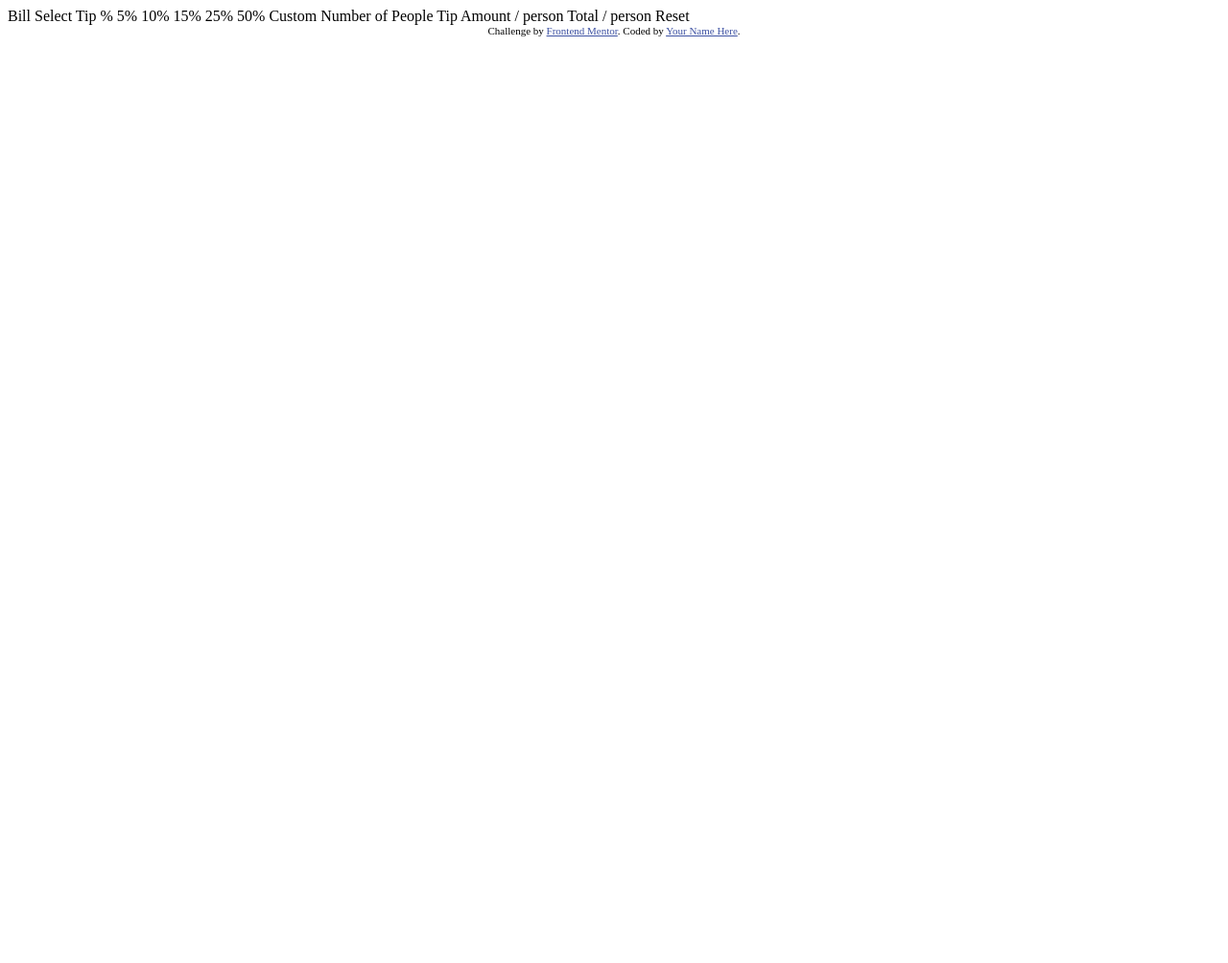
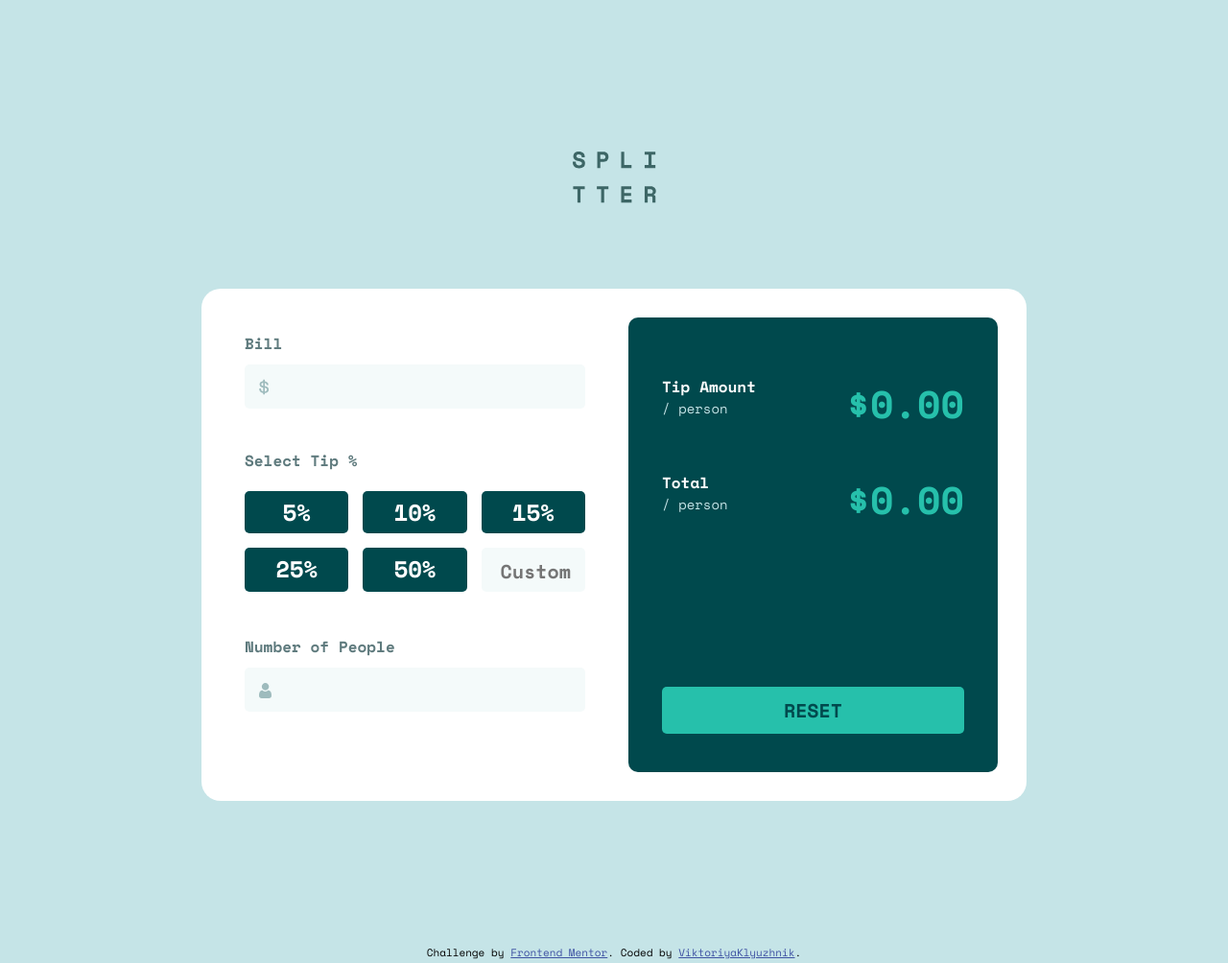
Before and after one commit to ViktoriyaKlyuzhnik/tip-calc-app, a plain HTML site: page index.html in a window 1280 px wide. Shown: the whole page at 96% size. Before the commit the page ends 800 px from the top, so only its background shows below. Drawn offline with nearby package versions, Linux system fonts and the light colour scheme.

Commit message:
Add HTML & CSS for desktop
Добавлена разметка и стили для десктопной версии

```diff
--- a/index.html
+++ b/index.html
@@ -5,6 +5,12 @@
   <meta name="viewport" content="width=device-width, initial-scale=1.0"> <!-- displays site properly based on user's device -->
 
   <link rel="icon" type="image/png" sizes="32x32" href="./images/favicon-32x32.png">
+
+  <link rel="preconnect" href="https://fonts.googleapis.com">
+  <link rel="preconnect" href="https://fonts.gstatic.com" crossorigin>
+  <link href="https://fonts.googleapis.com/css2?family=Space+Mono:wght@400;500;700&display=swap" rel="stylesheet">
+
+  <link rel="stylesheet" href="styles.css">
 
   <title>Frontend Mentor | Tip calculator app</title>
 
@@ -15,30 +21,71 @@
   </style>
 </head>
 <body>
+  <div class="wrapper">
+    <div class="logo">
+      <img src="./images/logo.svg" alt="SPLITTER">
+    </div>
+    <div class="card">
+      <div class="card__input-data">
+        <div class="card__bill">
+          <h4 class="card__lable">Bill</h4>
+          <div class="card__input">
+            <input type="text">
+            <span><img src="./images/icon-dollar.svg" alt="$"></span>
+          </div>
+        </div>
 
-  Bill
+        <div class="card__select-tip">
+          <h4 class="card__lable">Select Tip %</h4>
+          <div class="card__tips">
+            <div class="card__tip">5%</div>
+            <div class="card__tip">10%</div>
+            <div class="card__tip">15%</div>
+            <div class="card__tip">25%</div>
+            <div class="card__tip">50%</div>
+            <div class="card__tip-custom">
+              <input type="text" placeholder="Custom">
+            </div>
+          </div>
+        </div>
 
-  Select Tip %
-  5%
-  10%
-  15%
-  25%
-  50%
-  Custom
+        <div class="card__people">
+          <h4 class="card__lable">Number of People</h4>
+          <div class="card__input">
+            <input type="text">
+            <span><img src="./images/icon-person.svg" alt="Person"></span>
+          </div>
 
-  Number of People
+        </div>
+      </div>
+      <div class="card__output-data">
+        <div class="amount">
+          <div class="text">
+            <h4 class="card__lable">Tip Amount</h4>
+            <p>/ person</p>
+          </div>
+          <div class="value">
+            $0.00
+          </div>
 
-  Tip Amount
-  / person
-
-  Total
-  / person
-
-  Reset
+        </div>
+        <div class="total">
+          <div class="text">
+            <h4 class="card__lable">Total</h4>
+            <p>/ person</p>
+          </div>
+          <div class="value">
+            $0.00
+          </div>
+        </div>
+        <button class="btn-reset">Reset</button>
+      </div>
+    </div>
+  </div>
 
   <div class="attribution">
     Challenge by <a href="https://www.frontendmentor.io?ref=challenge" target="_blank">Frontend Mentor</a>.
-    Coded by <a href="#">Your Name Here</a>.
+    Coded by <a href="https://www.frontendmentor.io/profile/ViktoriyaKlyuzhnik">ViktoriyaKlyuzhnik</a>.
   </div>
 </body>
 </html>
--- /dev/null
+++ b/styles.scss
@@ -0,0 +1,199 @@
+$StrongCyan: hsl(172, 67%, 45%);
+$StrongCyan2: hsl(172, 70%, 53%);
+$VeryDarkCyan: hsl(183, 100%, 15%);
+$DarkGrayishCyan: hsl(186, 14%, 43%);
+$DarkGrayishCyan2: hsl(184, 14%, 56%);
+$LightGrayishCyan: hsl(185, 41%, 84%);
+$LightGrayishCyan2: hsl(189, 41%, 97%);
+$White: hsl(0, 0%, 100%);
+
+html {
+    box-sizing: border-box;
+}
+*, *::after, *::before {
+    box-sizing: border-box;
+}
+body {
+    font-family: 'Space Mono', sans-serif;
+    font-size: 24px;
+    font-weight: 400;
+    background-color: $LightGrayishCyan;
+}
+.wrapper {
+    max-width: 1440px;
+    margin: 0 auto;
+    padding: 150px 0;
+}
+.logo {
+    text-align: center;
+    padding-bottom: 80px;
+}
+.card__lable {
+    margin: 0;
+    font-size: 16px;
+    color: $DarkGrayishCyan;
+    padding-bottom: 10px;
+}
+
+.card__input {
+    position: relative;
+    input {
+        margin: 0;
+        width: 100%;
+        border: 0;
+        border-radius: 5px;
+        background-color: $LightGrayishCyan2;
+        color: $VeryDarkCyan;font-family: 'Space Mono', sans-serif;
+        font-size: 24px;
+        font-weight: 700;
+        text-align: right;
+        padding: 5px 15px;
+    }
+    input:active, :focus {
+        outline: none;
+        outline-offset: 0;
+        border: 0;
+        outline: 2px solid $StrongCyan;
+    }
+    span {
+        position: absolute;
+        display: block;
+        transform: translate(0, -50%);
+        top: 50%;
+        width: 25px;
+        padding-left: 15px;
+        text-align: center;
+        color: $DarkGrayishCyan2;
+        font-size: 24px;
+    }
+}
+.card {
+    max-width: 860px;
+    background-color: #fff;
+    margin: 0 auto;
+    padding: 30px;
+    display: grid;
+    grid-template-columns: repeat(2, 1fr);
+    gap: 30px;
+    border-radius: 20px;
+    .card__input-data {
+        padding: 15px;
+        .card__bill {
+            padding-bottom: 42px;
+        }
+        .card__select-tip {
+            padding-bottom: 45px;
+            h4 {
+                padding-bottom: 20px;
+            }
+            .card__tips {
+                display: grid;
+                grid-template-columns: repeat(3, 1fr);
+                gap: 15px;
+                .card__tip {
+                    background-color: $VeryDarkCyan;
+                    color: $White;
+                    border-radius: 5px;
+                    text-align: center;
+                    font-weight: 700;
+                    padding: 4px;
+                }
+                .card__tip:active, :focus, :hover {
+                    background-color: $StrongCyan2;
+                    color: $VeryDarkCyan;
+                    cursor: pointer;
+                }
+                .card__tip-custom {
+                    input {
+                        margin: 0;
+                        width: 100%;
+                        height: 100%;
+                        border: 0;
+                        border-radius: 5px;
+                        background-color: $LightGrayishCyan2;
+                        color: $VeryDarkCyan;
+                        font-family: 'Space Mono', sans-serif;
+                        font-size: 24px;
+                        font-weight: 700;
+                        text-align: right;
+                        padding: 5px 15px;
+                    }
+                    input:active, :focus, :hover {
+                        outline: none;
+                        outline-offset: 0;
+                        border: 0;
+                        outline: 2px solid $StrongCyan;
+                        cursor: text;
+                    }
+                    input::-webkit-input-placeholder {
+                        font-size: 20px;
+                    }
+                    input::-moz-placeholder {
+                        font-size: 20px;
+                    }
+                    input:-moz-placeholder {
+                        font-size: 20px;
+                    }
+                    input:-ms-input-placeholder {
+                        font-size: 20px;
+                    }
+                    input:focus::-webkit-input-placeholder {
+                        color: transparent
+                    }
+                    input:focus::-moz-placeholder {
+                        color: transparent
+                    }
+                    input:focus:-moz-placeholder {
+                        color: transparent
+                    }
+                    input:focus:-ms-input-placeholder {
+                        color: transparent
+                    }
+                }
+            }
+        }
+    }
+    .card__output-data {
+        background-color: $VeryDarkCyan;
+        padding: 60px 35px 40px 35px;
+        border-radius: 10px;
+        h4 {
+            color: $White;
+            padding: 0;
+        }
+        p {
+            margin: 0;
+            color: $LightGrayishCyan;
+            font-size: 14px;
+        }
+        .amount, .total {
+            display: flex;
+            padding-bottom: 55px;
+            position: relative;
+            .value {
+                position: absolute;
+                right: 0;
+                color: $StrongCyan;
+                font-size: 40px;
+                font-weight: 700;
+            }
+        }
+        .btn-reset {
+            background-color: $StrongCyan;
+            border: 0;
+            border-radius: 5px;
+            margin-top: 125px;
+            width: 100%;
+            font-family: 'Space Mono', sans-serif;
+            font-size: 20px;
+            font-weight: 700;
+            color: $VeryDarkCyan;
+            text-transform: uppercase;
+            padding: 10px 0;
+        }
+        .btn-reset:hover, :focus, :active {
+            background-color: $StrongCyan2;
+            cursor: pointer;
+        }
+    }
+}
```
Also changed, not shown: styles.css (added), 1 other file.
